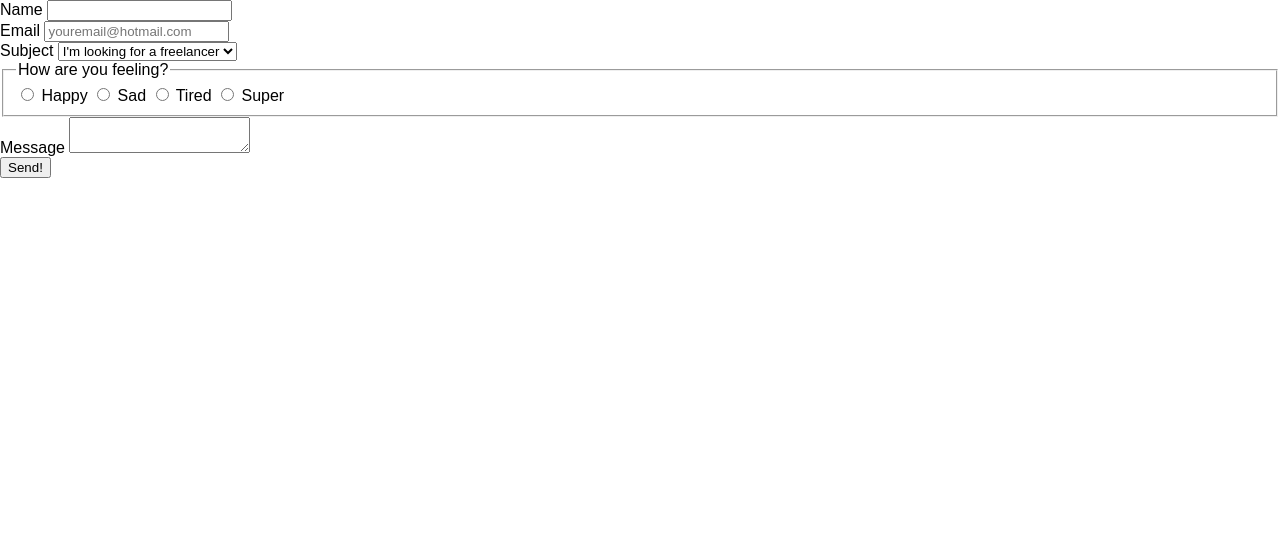
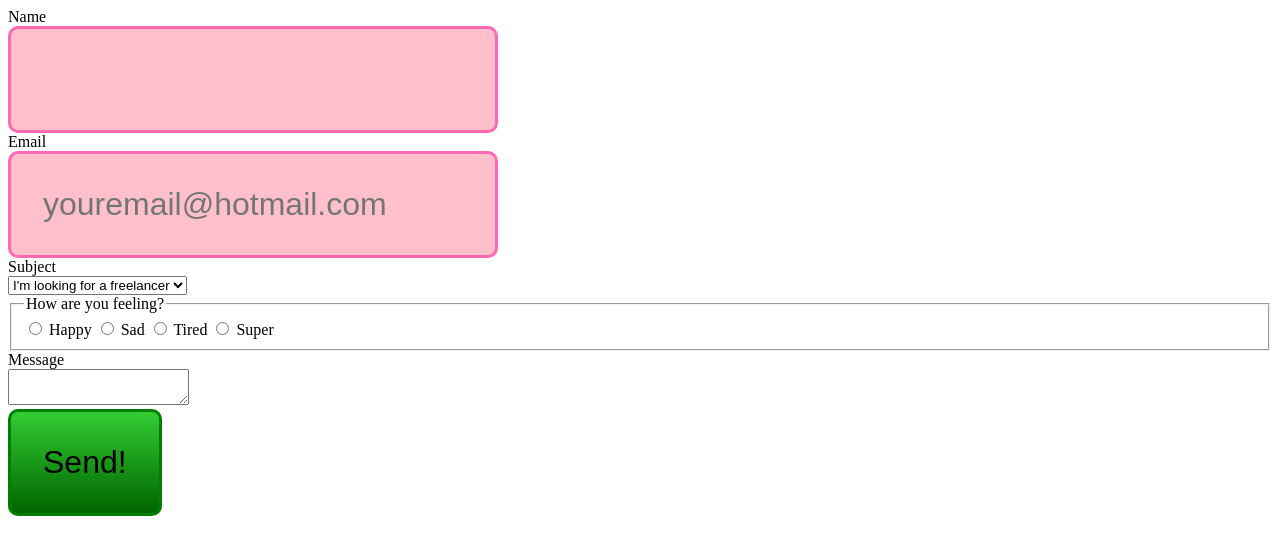
Before and after one commit to sout0053/forms-demo, a plain HTML site: page index.html in a window 1280 px wide. Drawn offline with Linux system fonts and the light colour scheme.

Commit message:
Added css

```diff
--- a/css/main.css
+++ b/css/main.css
@@ -1,28 +1,25 @@
-@-moz-viewport { width: device-width; scale: 1; }
-@-ms-viewport { width: device-width; scale: 1; }
-@-o-viewport { width: device-width; scale: 1; }
-@-webkit-viewport { width: device-width; scale: 1; }
-@viewport { width: device-width; scale: 1; }
-
-html {
-  box-sizing: border-box;
-
-  -moz-text-size-adjust: 100%;
-  -ms-text-size-adjust: 100%;
-  -webkit-text-size-adjust: 100%;
-  text-size-adjust: 100%;
-
-  background-color: #fff;
-
-  font-family: sans-serif;
+label {
+  display: block;
+  cursor: pointer;
 }
 
-*, *:before, *:after {
-  box-sizing: inherit;
+input + label {
+  display: inline;
 }
 
+input {
+  border: 3px solid hotpink;
+  background-color: pink;
+  border-radius: 10px;
+  font-size: 2rem;
+  padding: 1em;
+}
 
-body {
-  margin: 0;
-  padding: 0;
+button {
+  font-size: 2rem;
+  padding: 1em;
+  border-radius: 10px;
+  border: 3px solid green;
+  background-image: linear-gradient(limegreen, darkgreen);
+  cursor: pointer;
 }
```
